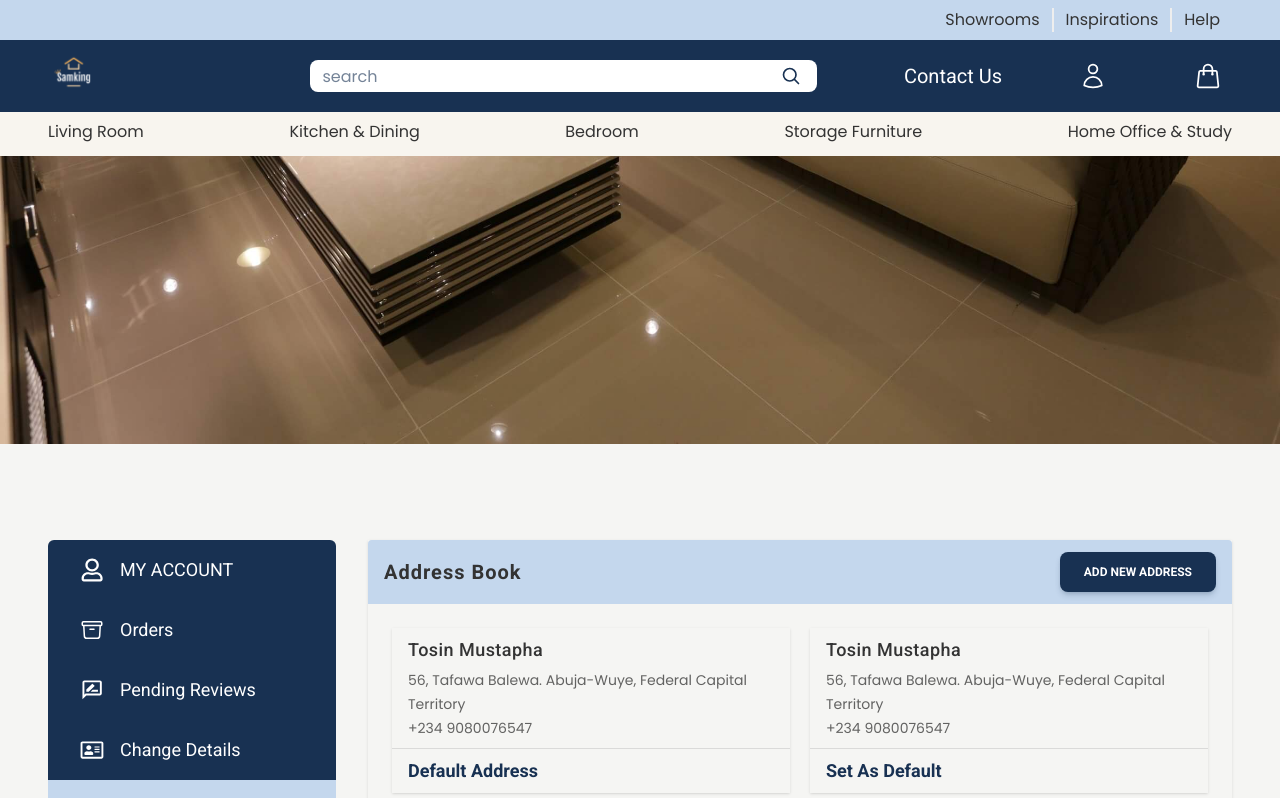
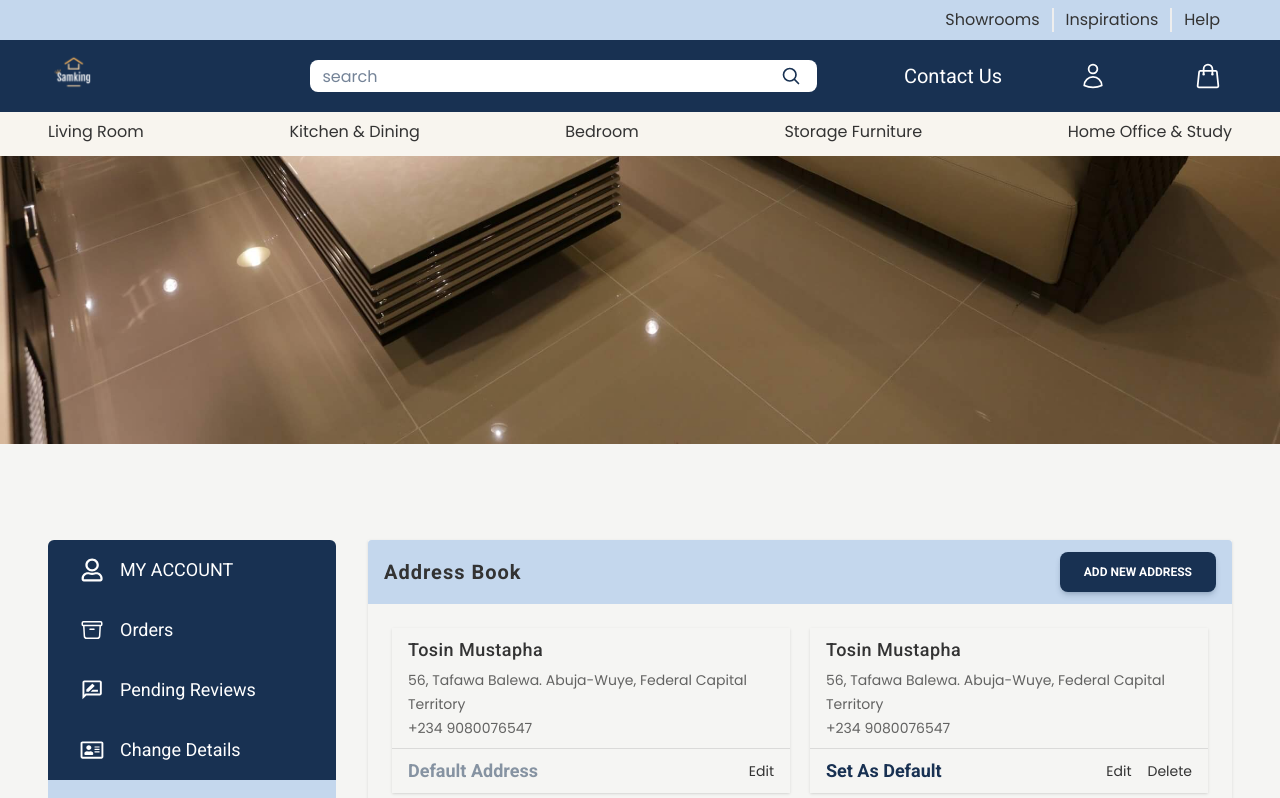
Before and after one commit to Samdevtechnology/samking-furniture, a Next.js app: page /customer/address in a window 1280 px wide. Shown: the top 798 px of the page. Built offline with nearby package versions, Linux system fonts and the light colour scheme; no server answers.

Commit message:
Updated - Card Footer Styles

```diff
--- a/src/app/(protected)/components/Card.tsx
+++ b/src/app/(protected)/components/Card.tsx
@@ -12,7 +12,8 @@ interface HeaderProps {
 
 interface FooterProps {
   children: string;
-  href: string;
+  href?: string;
+  sub?: React.ReactNode;
 }
 
 interface ContentProps {
@@ -48,12 +49,18 @@ export const Content = ({ title, children }: ContentProps) => {
   );
 };
 
-export const Footer = ({ children, href }: FooterProps) => {
+export const Footer = ({ children, href, sub }: FooterProps) => {
   return (
-    <div className="Card-tail px-4 py-2 border-t border-[#707070]/20">
-      <Link href={href}>
-        <h4 className="font-semibold text-lg text-primary">{children}</h4>
-      </Link>
+    <div className="Card-tail px-4 py-2 border-t border-[#707070]/20 flex items-center justify-between">
+      {href && (
+        <Link href={href}>
+          <h4 className="font-semibold text-lg text-primary">{children}</h4>
+        </Link>
+      )}
+      {!href && (
+        <h4 className="font-semibold text-lg text-primary/50">{children}</h4>
+      )}
+      {sub && <div>{sub}</div>}
     </div>
   );
 };
```
